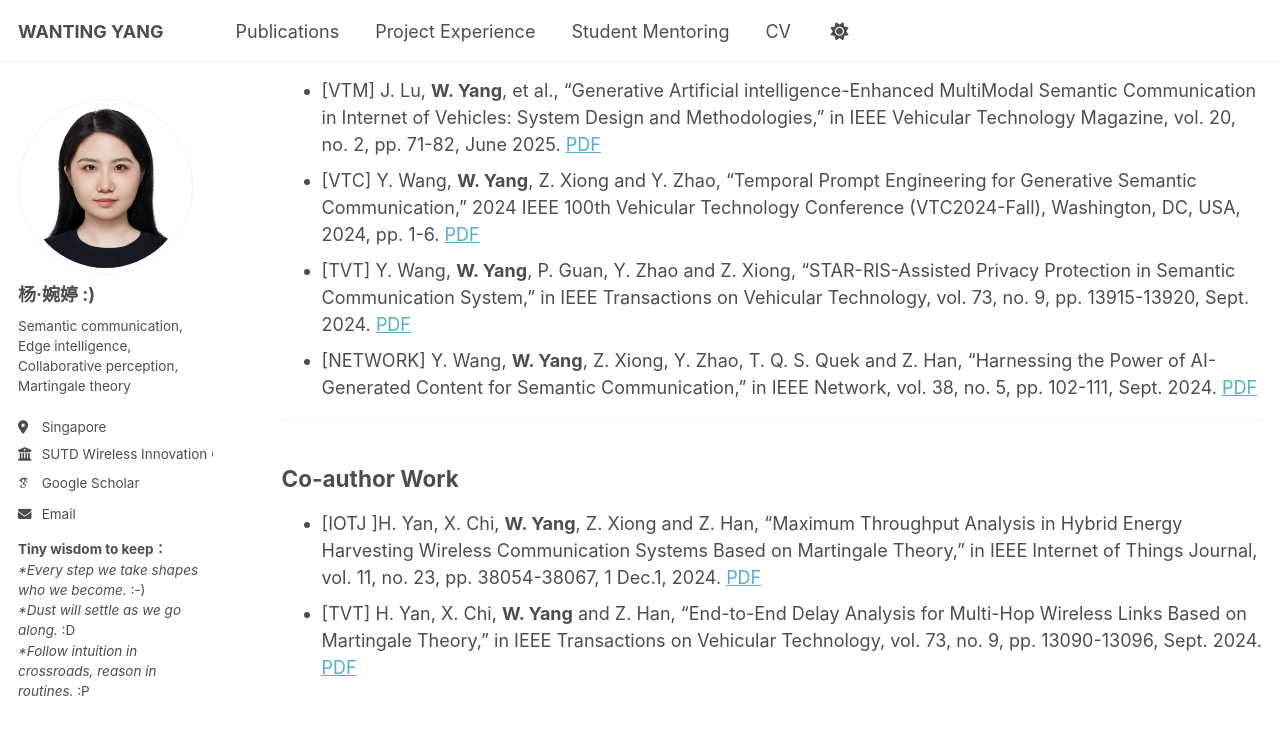
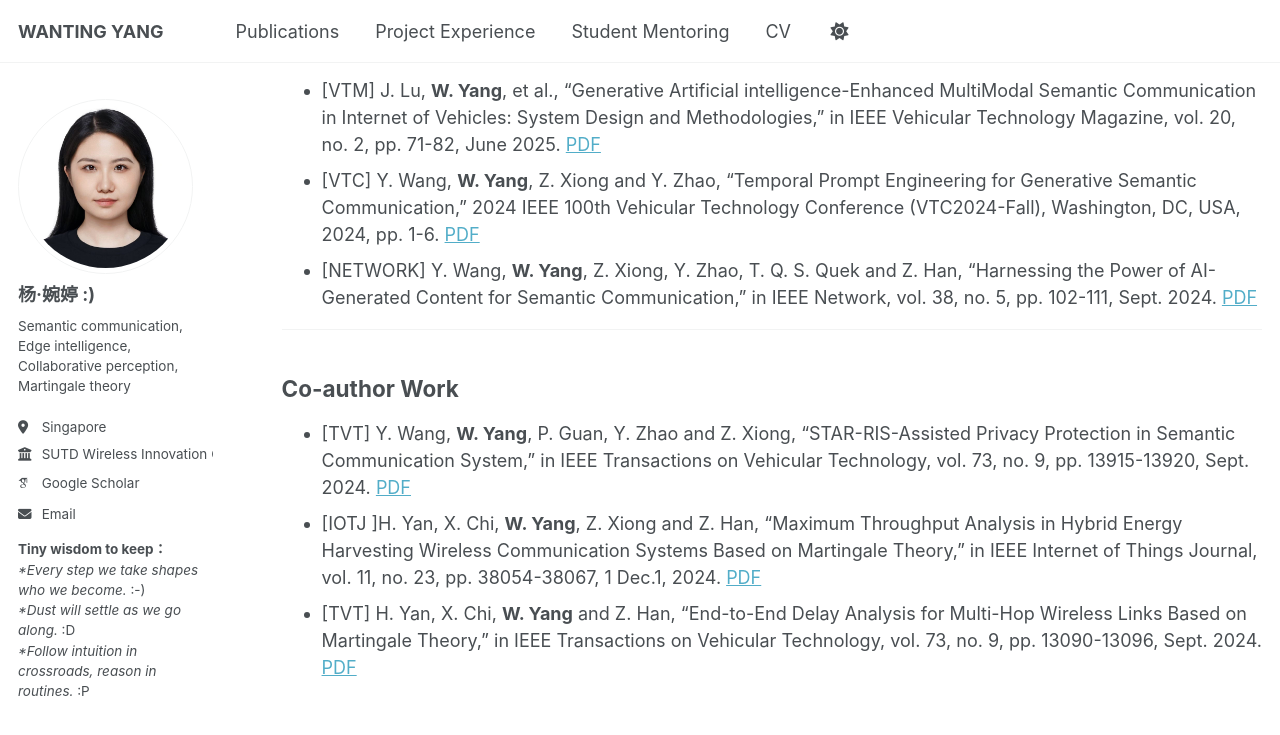
Before and after one commit to wty2011jl/wty2011jl.github.io, a Jekyll site: the page built from _pages/publications.md, in a window 1280 px wide and 900 px high, scrolled down 1410 px. Shown: the top 735 px of the window. Built offline with Jekyll 4.4.1, drawn with Linux system fonts in a browser that asks for light colours; some web fonts are replaced; a script that is not in the unit is left out; part of the change alters nothing that is shown.

```diff
--- a/_pages/publications.md
+++ b/_pages/publications.md
@@ -41,7 +41,6 @@ redirect_from:
 
 - [VTM] J. Lu, **W. Yang**, et al., "Generative Artificial intelligence-Enhanced MultiModal Semantic Communication in Internet of Vehicles: System Design and Methodologies," in IEEE Vehicular Technology Magazine, vol. 20, no. 2, pp. 71-82, June 2025. [PDF](https://ieeexplore.ieee.org/stamp/stamp.jsp?tp=&arnumber=10934748)
 - [VTC] Y. Wang, **W. Yang**, Z. Xiong and Y. Zhao, "Temporal Prompt Engineering for Generative Semantic Communication," 2024 IEEE 100th Vehicular Technology Conference (VTC2024-Fall), Washington, DC, USA, 2024, pp. 1-6. [PDF](https://ieeexplore.ieee.org/stamp/stamp.jsp?tp=&arnumber=10757628)
-- [TVT] Y. Wang, **W. Yang**, P. Guan, Y. Zhao and Z. Xiong, "STAR-RIS-Assisted Privacy Protection in Semantic Communication System," in IEEE Transactions on Vehicular Technology, vol. 73, no. 9, pp. 13915-13920, Sept. 2024. [PDF](https://ieeexplore.ieee.org/stamp/stamp.jsp?tp=&arnumber=10487897)
 - [NETWORK] Y. Wang, **W. Yang**, Z. Xiong, Y. Zhao, T. Q. S. Quek and Z. Han, "Harnessing the Power of AI-Generated Content for Semantic Communication," in IEEE Network, vol. 38, no. 5, pp. 102-111, Sept. 2024. [PDF](https://ieeexplore.ieee.org/stamp/stamp.jsp?tp=&arnumber=10577142)
 
 
@@ -49,5 +48,6 @@ redirect_from:
 
 ## Co-author Work
 
+- [TVT] Y. Wang, **W. Yang**, P. Guan, Y. Zhao and Z. Xiong, "STAR-RIS-Assisted Privacy Protection in Semantic Communication System," in IEEE Transactions on Vehicular Technology, vol. 73, no. 9, pp. 13915-13920, Sept. 2024. [PDF](https://ieeexplore.ieee.org/stamp/stamp.jsp?tp=&arnumber=10487897)
 - [IOTJ ]H. Yan, X. Chi, **W. Yang**, Z. Xiong and Z. Han, "Maximum Throughput Analysis in Hybrid Energy Harvesting Wireless Communication Systems Based on Martingale Theory," in IEEE Internet of Things Journal, vol. 11, no. 23, pp. 38054-38067, 1 Dec.1, 2024. [PDF](https://ieeexplore.ieee.org/stamp/stamp.jsp?tp=&arnumber=10634856)
 - [TVT] H. Yan, X. Chi, **W. Yang** and Z. Han, "End-to-End Delay Analysis for Multi-Hop Wireless Links Based on Martingale Theory," in IEEE Transactions on Vehicular Technology, vol. 73, no. 9, pp. 13090-13096, Sept. 2024. [PDF](https://ieeexplore.ieee.org/stamp/stamp.jsp?tp=&arnumber=10502194)
```
